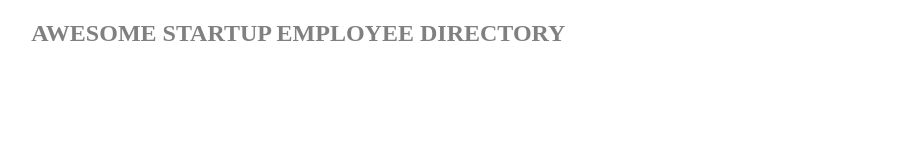
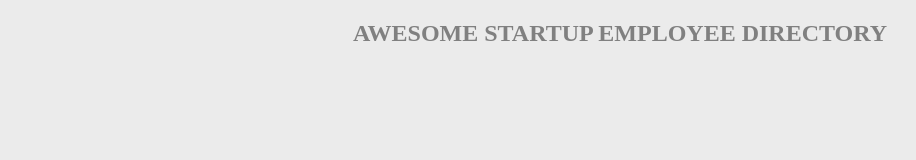
Before and after one commit to luiswalderdorff/Techdegree-Project-8, a plain HTML site: page index.html in a window 1280 px wide. Shown: the whole page, without its empty margins (20-936 px from the left). Drawn offline with Linux system fonts and the light colour scheme; no server answers.

Commit message:
Update css/styles.css

```diff
--- a/css/styles.css
+++ b/css/styles.css
@@ -1,5 +1,9 @@
+body {
+  background-color: rgb(235, 235, 235);
+}
+
 h2 {
-  padding-left: 4%;
+  text-align: center;
   color: grey;
 }
 
@@ -28,6 +32,8 @@ h2 {
   border: grey 1px solid;
   padding: 10px;
   overflow-x: auto;
+  background-color: white;
+  box-shadow: 4px 4px lightgrey;
 
 }
 
```
